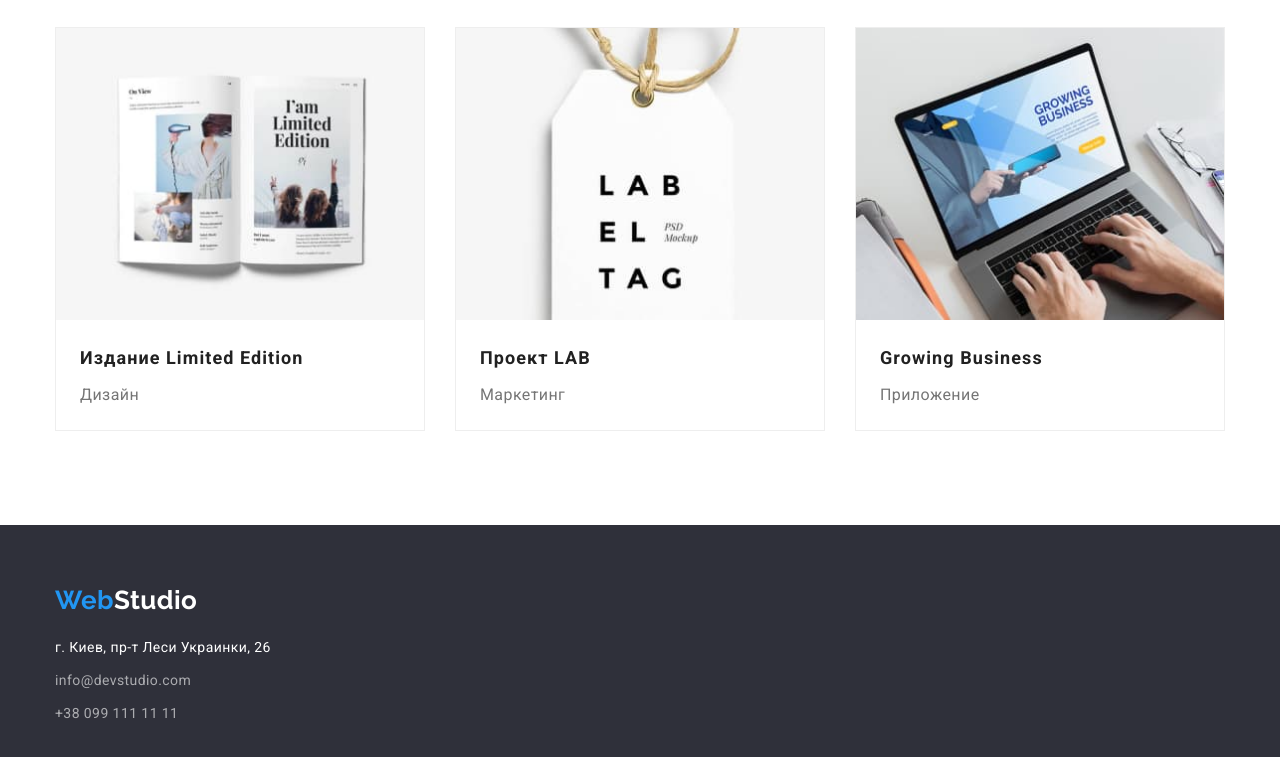
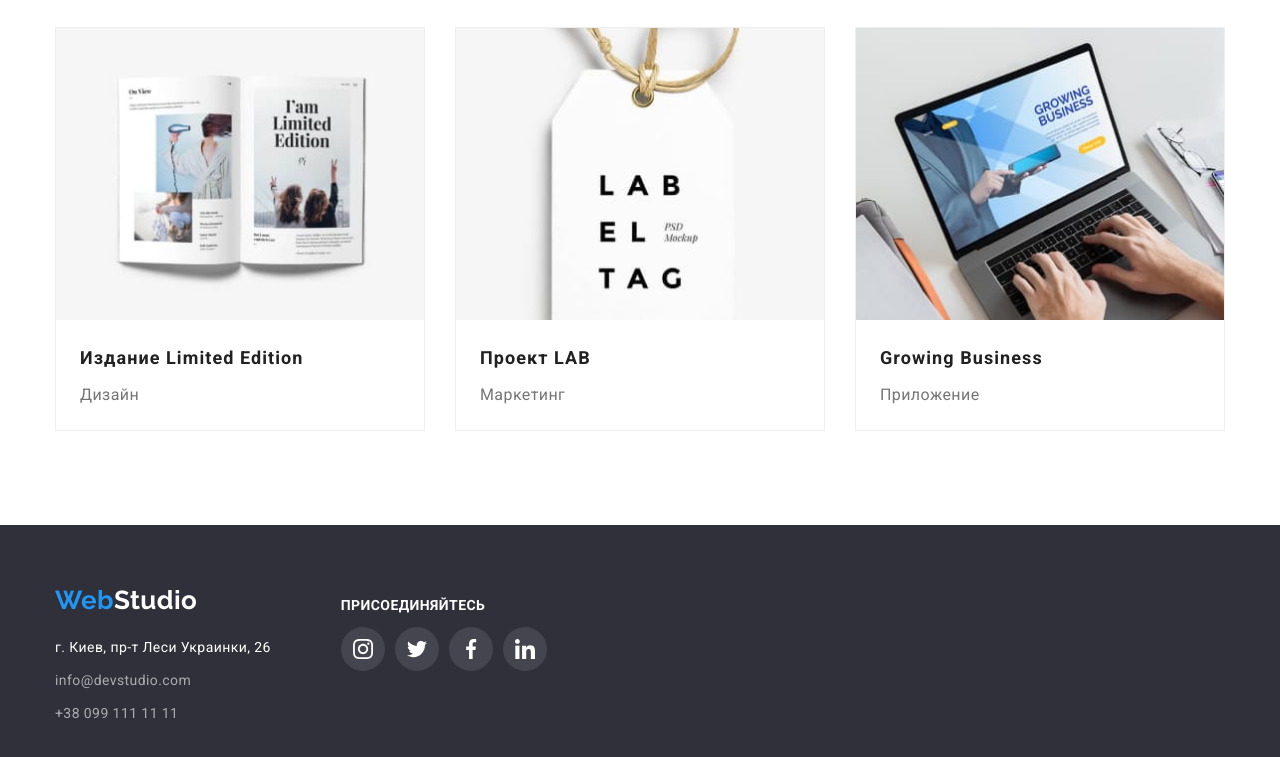
Before and after one commit to FelixPolkanov/FelixPolkanov-goit-markup-hw-04, a plain HTML site: page portfolio.html in a window 1280 px wide. Shown: the part 1105-1862 px from the top of the page. Drawn offline with nearby package versions, Linux system fonts and the light colour scheme.

Commit message:
h/w#4 2.0 redaction 20/06/22

```diff
--- a/css/styles.css
+++ b/css/styles.css
@@ -28,7 +28,7 @@ body {
   margin-bottom: 0;
 }
 
-/* класс для отключения подчеркивания стилей */
+/* класс для отключения подчеркивания ссылок */
 .link,
 .link1 {
   text-decoration: none;
@@ -50,7 +50,7 @@ img {
   max-width: 100%;
   height: auto;
 }
-/* общий класс для отступа секций */
+/* общий класс для паддинга секций */
 .section {
   padding-top: 94px;
   padding-bottom: 94px;
@@ -63,10 +63,12 @@ img {
   padding-right: 15px;
   width: 1200px;
 }
-
+/* указатель на ссылки */
 .button {
   cursor: pointer;
 }
+
+/* HEADER */
 
 /* доп/настройки секции хедера */
 .container-header {
@@ -127,7 +129,7 @@ img {
   color: var(--accent-color);
 }
 
-/* єффект нахождения на текущей странице */
+/* эффект присутствия на текущей странице */
 .current {
   color: var(--accent-color);
 }
@@ -162,7 +164,7 @@ img {
   color: var(--accent-color);
 }
 
-/* оформление svg для e-mail */
+/* оформление svg-иконки для e-mail */
 .icon-envelope {
   margin-right: 10px;
   vertical-align: middle;
@@ -172,7 +174,7 @@ img {
   fill: var(--accent-color);
 }
 
-/* оформление svg для telephone */
+/* оформление svg-иконки для telephone */
 .icon-smartphone {
   margin-right: 10px;
   vertical-align: middle;
@@ -183,7 +185,9 @@ img {
   fill: var(--accent-color);
 }
 
-/* стили hero */
+/* HERO */
+
+/* стили секции hero */
 .hero {
   padding: 200px 0;
   background-color: #2f303a;
@@ -434,7 +438,9 @@ img {
   fill: var(--accent-color);
 }
 
-/* стили адреса футера */
+/* FOOTER */
+
+/* стили  лого футера */
 .container-logo-footer {
   margin-right: 0;
   margin-bottom: 20px;
@@ -448,13 +454,56 @@ img {
   color: #ffffff;
 }
 
-/* контейнер для футера */
+/* контейнеры для футера */
 .container-footer {
   display: flex;
 }
-.footer-padding {
-  padding: 60px 0;
+
+.container-footer-joinus {
+  padding-top: 12px;
+  padding-bottom: 0;
+  margin-bottom: 20px;
+  margin-left: 70px;
+  margin-bottom: 0;
 }
+/* розметка списка соц/сетей и заголовка футера */
+
+.container-social-icons-footer {
+  display: flex;
+  justify-content: center;
+  padding-left: 0;
+  padding-right: 0;
+}
+
+.social-icons-footer:not(:last-child) {
+  margin-right: 10px;
+}
+
+.title-footer-joinus {
+  font-size: 14px;
+  line-height: 16px;
+  text-transform: uppercase;
+  color: #ffffff;
+}
+
+.icon-elipse-footer {
+  display: block;
+  border: none;
+  align-items: center;
+  padding: 12px;
+  width: 44px;
+  height: 44px;
+  border-radius: 50%;
+  fill: #ffffff;
+  background-color: rgba(255, 255, 255, 0.1);
+}
+
+.icon-elipse-footer:hover {
+  fill: #ffffff;
+  background-color: var(--accent-color);
+}
+
+/* стили адреса футера */
 .container-adress-footer .item {
   padding-left: 0;
   margin-bottom: 9px;
@@ -466,7 +515,9 @@ img {
 .container-adress-footer {
   padding-left: 0;
 }
-
+.footer-padding {
+  padding: 60px 0;
+}
 .footer-adress {
   color: #ffffff;
   font-style: normal;
@@ -525,6 +576,8 @@ img {
 .button-portfolio-menu:focus {
   color: #ffffff;
   background-color: var(--button-background-color);
+  box-shadow: 0px 3px 1px rgba(0, 0, 0, 0.1), 0px 1px 2px rgba(0, 0, 0, 0.08),
+    0px 2px 2px rgba(0, 0, 0, 0.12);
 }
 
 .portfolio-container {
@@ -542,10 +595,16 @@ img {
   flex-basis: calc((100% - 90px) / 3);
   border: 1px solid #eeeeee;
   background: #ffffff;
+  box-shadow: none;
 }
 
 .portfolio-items-set {
   padding: 20px 24px;
+}
+
+.portfolio-container > .item:hover {
+  box-shadow: 0px 1px 1px rgba(0, 0, 0, 0.12), 0px 4px 4px rgba(0, 0, 0, 0.06),
+    1px 4px 6px rgba(0, 0, 0, 0.16);
 }
 
 /* стили заголовков в портфолио */
--- a/portfolio.html
+++ b/portfolio.html
@@ -37,7 +37,9 @@
             <li class="item">
               <a class="link" href="./index.html">Студия</a>
             </li>
-              <li class="item"><a class="link" href="./portfolio.html"><span class="current">Портфолио</span></a></li>
+            <li class="item">
+              <a class="link" href="./portfolio.html"><span class="current">Портфолио</span></a>
+            </li>
             <li class="item"><a class="link" href="">Контакты</a></li>
           </ul>
           <!-- </div> -->
@@ -45,15 +47,22 @@
         <!-- e-mail-telephone -->
         <ul class="e-mail-tel list">
           <li class="item">
-            <a href="mailto:info@devstudio.com" class="contact_link link1">info@devstudio.com</a>
+            <a href="mailto:info@devstudio.com" class="contact_link link1">
+              <svg class="icon-envelope" width="16" height="12">
+                <use href="./images/symbol-defs.svg#icon-envelope"></use></svg
+              >info@devstudio.com</a
+            >
           </li>
           <li class="item">
-            <a href="tel:+380961111111" class="contact_link link1">+38 099 111 11 11</a>
+            <a href="tel:+380961111111" class="contact_link link1">
+              <svg class="icon-smartphone" width="10" height="16">
+                <use href="./images/symbol-defs.svg#icon-smartphone"></use></svg
+              >+38 099 111 11 11</a
+            >
           </li>
         </ul>
       </div>
     </header>
-
 
     <main>
       <section class="section">
@@ -78,7 +87,6 @@
             </li>
           </ul>
 
-
           <ul class="list portfolio-container">
             <li class="item">
               <a class="link" href="./portfolio.html">
@@ -86,14 +94,14 @@
                   src="./images/picturesportfolio/portfolioimg1.jpg"
                   alt="КАРТИНКА ВЕБСАЙТА"
                   width="370"
-                  height="295"/>
+                  height="295"
+                />
                 <div class="portfolio-items-set">
                   <h2 class="title-list-portfolio">Технокряк</h2>
                   <p class="project-type">Веб-сайт</p>
                 </div>
               </a>
             </li>
-
 
             <li class="item">
               <a class="link" href="./portfolio.html">
@@ -105,7 +113,8 @@
                 />
                 <div class="portfolio-items-set">
                   <h2 class="title-list-portfolio">Постер New Orlean vs Golden Star</h2>
-                <p class="project-type">Дизайн</p> </div>
+                  <p class="project-type">Дизайн</p>
+                </div>
               </a>
             </li>
 
@@ -116,7 +125,8 @@
                   alt="КАРТИНКА РЫБНОГО МАГАЗИНА"
                   width="370"
                   height="295"
-                /><div class="portfolio-items-set">
+                />
+                <div class="portfolio-items-set">
                   <h2 class="title-list-portfolio">Ресторан Seafood</h2>
                   <p class="project-type">Приложение</p>
                 </div>
@@ -129,7 +139,8 @@
                   src="./images/picturesportfolio/portfolioimg4.jpg"
                   alt="КАРТИНКА НАУШНИКОВ"
                   width="370"
-                  height="295"/>
+                  height="295"
+                />
                 <div class="portfolio-items-set">
                   <h2 class="title-list-portfolio">Проект Prime</h2>
                   <p class="project-type">Маркетинг</p>
@@ -158,11 +169,12 @@
                   src="./images/picturesportfolio/portfolioimg6.jpg"
                   alt="КАРТИНКА МОНИТОРА"
                   width="370"
-                  height="295"/>
+                  height="295"
+                />
                 <div class="portfolio-items-set">
                   <h2 class="title-list-portfolio">Inspiration has no Borders</h2>
                   <p class="project-type">Веб-сайт</p>
-                <div>
+                </div>
               </a>
             </li>
 
@@ -215,14 +227,14 @@
       </section>
     </main>
 
-
     <footer class="bgcolor-section footer-padding">
-      <div class="container">
+      <div class="container container-footer">
         <!-- logo_footer -->
 
+        <div>
           <a class="logo container-logo-footer" href="./index.html"
-            >Web<span class="logo-web-footer">Studio</span></a>
-
+            >Web<span class="logo-web-footer">Studio</span></a
+          >
           <address>
             <ul class="list container-adress-footer">
               <li class="item">
@@ -231,7 +243,8 @@
                   href="https://goo.gl/maps/dD5xDHLX6N7k1rfbA"
                   target="_blank"
                   rel="noopener noreferrer"
-                  >г. Киев, пр-т Леси Украинки, 26</a>
+                  >г. Киев, пр-т Леси Украинки, 26</a
+                >
               </li>
               <li class="item">
                 <a href="mailto:info@devstudio.com" class="contact_link footer-mail-tel"
@@ -244,9 +257,38 @@
                 >
               </li>
             </ul>
+          </address>
+        </div>
 
-        </address>
-
+        <div class="container-footer-joinus">
+          <h3 class="title-footer-joinus">присоединяйтесь</h3>
+          <ul class="list container-social-icons-footer">
+            <li class="social-icons-footer">
+              <a href="" class="icon-elipse-footer">
+                <svg class="" width="20" height="20">
+                  <use href="./images/symbol-defs.svg#icon-instagram"></use></svg
+              ></a>
+            </li>
+            <li class="social-icons">
+              <a href="" class="icon-elipse-footer">
+                <svg class="" width="20" height="20">
+                  <use href="./images/symbol-defs.svg#icon-twitter"></use></svg
+              ></a>
+            </li>
+            <li class="social-icons">
+              <a href="" class="icon-elipse-footer">
+                <svg class="" width="20" height="20">
+                  <use href="./images/symbol-defs.svg#icon-facebook"></use></svg
+              ></a>
+            </li>
+            <li class="social-icons">
+              <a href="" class="icon-elipse-footer">
+                <svg class="" width="20" height="20">
+                  <use href="./images/symbol-defs.svg#icon-linkedin"></use></svg
+              ></a>
+            </li>
+          </ul>
+        </div>
       </div>
     </footer>
   </body>
```
Also changed, not shown: index.html (+9 -10 lines). Lines whose indentation alone changed are shown as unchanged.
